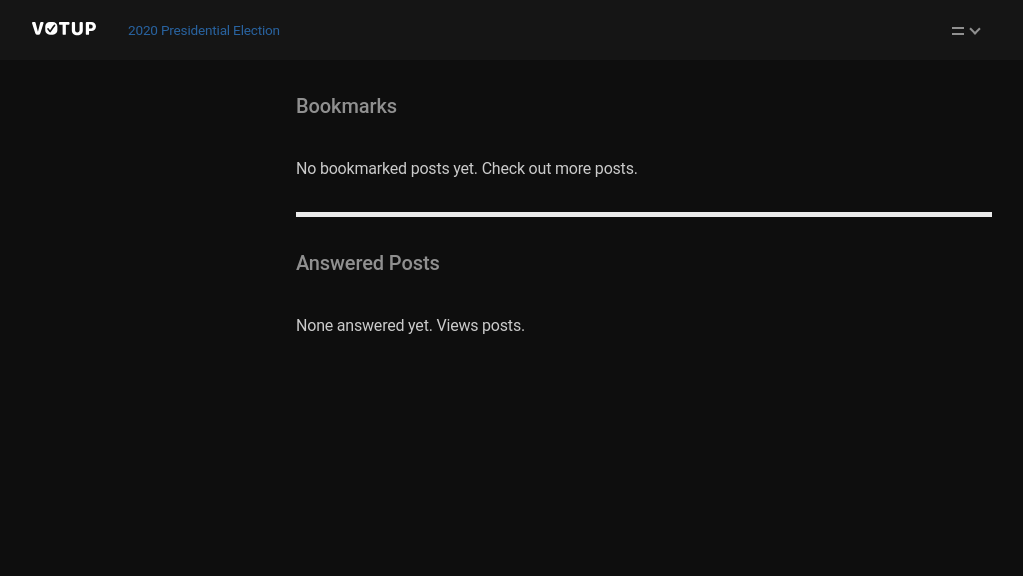
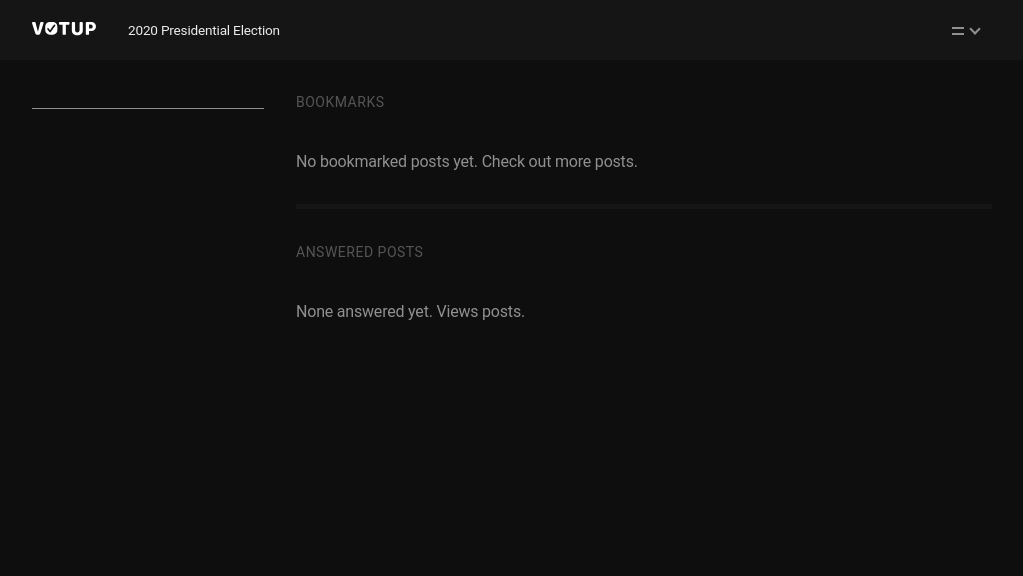
Before and after one commit to mileeme/votup, a Django app: template posts/templates/posts/profile.html in a window 1280 px wide. Shown: the top 576 px of the page, without its empty margins (128-1151 px from the left). Run offline with Django 3.2, Linux system fonts and the light colour scheme; the template is opened without the code that fills it, so the values that code supplies are empty; some libraries are stand-ins or nearby versions.

Commit message:
[css] revised profile

```diff
--- a/posts/static/css/main.css
+++ b/posts/static/css/main.css
@@ -266,7 +270,7 @@
 }
 
 .card-post-wrapper p {
-  color: #CBCBCB;
+  color: #909090;
   line-height: 1.325;
 }
 
@@ -744,13 +735,24 @@
   }
 }
 
+.profile-user-bio .profile-name h2 {
+  color: #fff;
+}
+
+.profile-user-bio .profile-name h4 {
+  color: #909090;
+}
+
 .profile-user-bio .profile-description {
   color: #909090;
-  line-height: 21px;
+  line-height: 25px;
+  letter-spacing: 0.04px;
+  padding: 1rem 0;
+  border-top: 1px solid #909090;
 }
 
 .profile-section:not(:last-child) {
-  border-bottom: 5px solid #EBEBEB;
+  border-bottom: 5px solid #151515;
   padding: 0 0 2rem;
 }
 
@@ -1552,16 +1563,12 @@
   }
 }
 
-nav {
-  background: #fff;
-}
-
 nav a {
-  color: #555555;
+  color: #ECECEC;
 }
 
 nav a:hover, nav a:active {
-  color: #2963a0;
+  color: #4978ff;
 }
 
 .nav {
@@ -1588,17 +1595,18 @@
 
 .nav .link {
   font-size: 13.6px;
-  color: #2963a0;
+  color: #ECECEC;
   border-radius: 12px;
   padding: .5rem 1rem;
 }
 
 .nav .link:hover, .nav .link:active {
-  background-color: rgba(41, 99, 160, 0.06);
+  color: #4978ff;
+  background-color: rgba(0, 0, 0, 0.35);
 }
 
 .nav .nav-link-bg {
-  background-color: rgba(41, 99, 160, 0.06);
+  background-color: rgba(0, 0, 0, 0.35);
 }
 
 .logo svg {
--- a/posts/static/scss/_components.scss
+++ b/posts/static/scss/_components.scss
@@ -201,7 +202,7 @@
     }
     p {
         // font-family: $font-family-sans-serif;
-        color: $light-gray;
+        color: $gray;
         line-height: 1.325;
     }
 }
@@ -629,14 +628,19 @@
         // height: 180px;
         // background: lighten($gray, 40%);
         // h2 { word-break: break-all; }
+        h2 { color: $white; }
+        h4 { color: $gray; }
     }
     .profile-description {
         color: $gray;
-        line-height: 21px;
+        line-height: 25px;
+        letter-spacing: 0.04px;
+        padding: $padding-1 0;
+        border-top: 1px solid $gray;
     }
 }
 .profile-section:not(:last-child) {
-    border-bottom: $border-width-5 $border-style $border;
+    border-bottom: $border-width-5 $border-style $dark-gray;
     padding: 0 0 $padding-2;
 }
 .profile-user-activity {
--- a/posts/static/scss/_reset.scss
+++ b/posts/static/scss/_reset.scss
@@ -65,6 +65,7 @@
 */
 
 a {
+    font-family: $font-family-sans-serif;
     background-color: transparent; /* 1 */
     text-decoration: none; /* reset */
     color: inherit; /* reset */
--- a/posts/static/scss/_variables.scss
+++ b/posts/static/scss/_variables.scss
@@ -29,7 +29,7 @@
 
 // post font sizes
 $font-size-18: 1.125rem;
-$line-height-18: 1.7rem;
+$line-height-18: 1.9rem;
 $font-size-20: 1.3rem;
 $line-height-20: 2rem;
 
@@ -45,10 +45,10 @@
 $white: #fff !default;
 $dark-purple: #2d0068 !default;
 $purple: #5A45FF !default;
-$light-purple: #7e6eff !default;
+$light-purple: #7465f4 !default;
 $cyan: #93f8fd !default;
 $dark-navy: #131720 !default;
-$navy: #2963a0 !default;
+$navy: #4978ff !default;
 
 // container
 $container-margin: auto !default;
--- a/posts/static/scss/main.scss
+++ b/posts/static/scss/main.scss
@@ -14,6 +14,7 @@
     position: relative;
     min-height: 100vh;
 }
+.color-light-purple { color: $light-purple; }
 .color-purple { color: $purple; }
 .bg-black { background-color: $black; }
 .bg-near-black { background-color: $near-black; }
@@ -75,7 +76,6 @@
     }
 }
 p { font-family: $font-family-sans-serif; }
-
 // article
 article {
     font-family: $font-family-sans-serif;
@@ -147,9 +147,9 @@
 // nav
 nav {
     // border-bottom: $border-width $border-style lighten($gray, 35%);
-    background: $white;
+    // background: $white;
     a {
-        color: $font-color;
+        color: $near-white;
         &:hover, &:active {
             color: $navy;
         }
@@ -173,15 +173,16 @@
     }
     .link {
         font-size: $font-size * $small;
-        color: $navy;
+        color: $near-white;
         border-radius: 12px;
         padding: .5rem 1rem;
         &:hover, &:active {
-            background-color: transparentize($color: $navy, $amount: 0.94);
+            color: $navy;
+            background-color: transparentize($color: $black, $amount: 0.65);
         }
     }
     .nav-link-bg {
-        background-color: transparentize($color: $navy, $amount: 0.94);
+        background-color: transparentize($color: $black, $amount: 0.65);
     }
 }
 .logo {
--- a/posts/templates/posts/profile.html
+++ b/posts/templates/posts/profile.html
@@ -14,8 +14,10 @@
         {% endif %}
         <div class="profile-name">
             <h2>{{ profile_user|title }}</h2>
-            {% if profile_user.organization %}<p>{{ profile_user.organization }}</p>{% endif %}
-            {% if profile_user.website %}<a href="{{ profile_user.website }}" target="_blank">Website</a>{% endif %}
+            {% if profile_user.organization %}<h4>{{ profile_user.organization }}</h4>{% endif %}
+            {% if profile_user.website %}
+            <div><a href="{{ profile_user.website }}" target="_blank">Website</a></div>
+            {% endif %}
         </div>
         <div class="profile-description">
             {% if profile_user.description %}<p>{{ profile_user.description }}</p>{% endif %}
@@ -26,7 +28,7 @@
         <!-- user posts -->
         {% if posts %}
         <div class="profile-section card-posts-profile-wrapper">
-            <div class="card-posts-profile-heading"><h5>Posts</h5></div>
+            <div class="card-posts-profile-heading"><h6>Posts</h6></div>
             {% for post in posts %}
             <div class="card-post-no-border">
                 {% if post.image %}
@@ -35,7 +37,7 @@
                 </div>
                 {% endif %}
                 <div class="card-post-detail">
-                    <h4><a href="{% url 'posts:post' post.slug %}">{{ post.title }}</a></h4>
+                    <h5><a href="{% url 'posts:post' post.slug %}">{{ post.title|title }}</a></h5>
                 </div>
             </div>
             {% endfor %}
@@ -44,7 +46,7 @@
 
         <!-- user bookmarks -->
         <div class="profile-section card-post-wrapper">
-            <div class="card-posts-profile-heading"><h5>Bookmarks</h5></div>
+            <div class="card-posts-profile-heading"><h6>Bookmarks</h6></div>
             {% if bookmarks %}
             {% for bookmark in bookmarks %}
             <div id="profile-bookmark-{{ bookmark.id }}" class="card-post">
@@ -73,7 +75,7 @@
         <!-- user answered posts -->
         <div class="profile-section card-post-wrapper">
             <div class="card-posts-profile-heading">
-                <h5>Answered Posts</h5>
+                <h6>Answered Posts</h6>
             </div>
 
             {% if answers %}
```
Also changed, not shown: other parts of posts/static/css/main.css (+30 -30 lines), other parts of posts/static/scss/_components.scss (+24 -22 lines).
